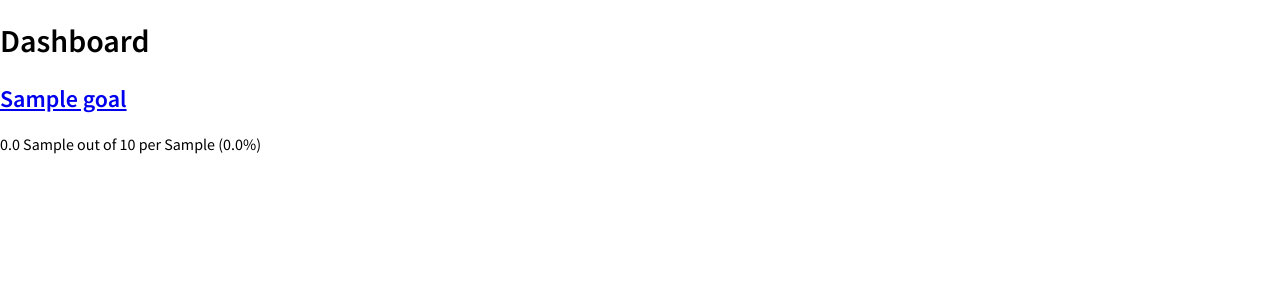
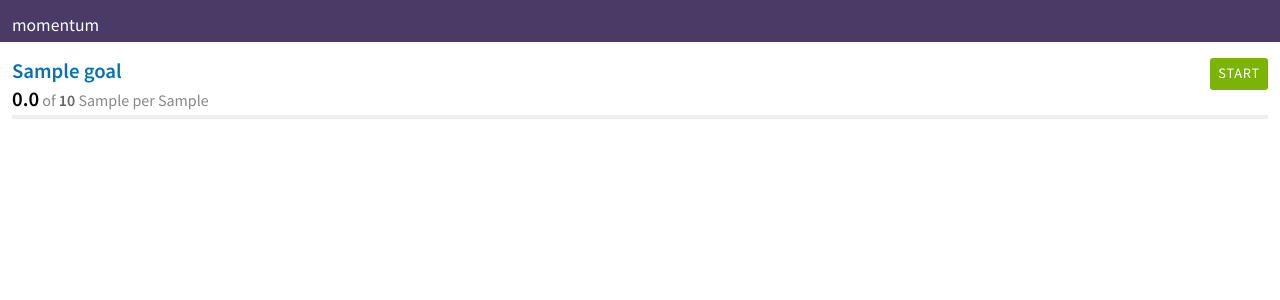
Before and after one commit to mod2/momentum, a Django app: page / in a window 1280 px wide. Shown: the top 300 px of the page. Run offline with Django 3.2, Linux system fonts and the light colour scheme; a user stored in the database is signed in; tables that the repository leaves empty hold one stand-in row (values such as "Sample post").

Commit message:
Dashboard work

```diff
--- a/momentum/models.py
+++ b/momentum/models.py
@@ -33,6 +33,16 @@ class Goal(models.Model):
     def __unicode__(self):
         return self.name
 
+    def in_progress(self):
+        if len(self.entries.all()) > 0:
+            last_entry = list(self.entries.all())[-1]
+            if not last_entry.stop_time:
+                return True
+            else:
+                return False
+        else:
+            return False
+
     def convert_to_resolution(self, duration):
         if self.type == "minutes":
             return (duration % 3600) / 60.0
@@ -44,11 +54,9 @@ class Goal(models.Model):
     def get_current_elapsed_time(self):
         """ Returns current elapsed time in seconds. """
 
-        entries = Entry.objects.filter(goal=self)
-
-        if len(entries) > 0:
+        if len(self.entries.all()) > 0:
             now = datetime.utcnow().replace(tzinfo=utc)
-            last_entry = list(entries)[-1]
+            last_entry = list(self.entries.all())[-1]
 
             # If we're stopped, there's no current elapsed time
             if last_entry.stop_time:
@@ -74,13 +82,15 @@ class Goal(models.Model):
         if self.period == "day":
             # Get all entries for this goal today and sum up the amounts
 
-            now = datetime.utcnow().replace(tzinfo=utc)
+            #now = datetime.utcnow().replace(tzinfo=utc)
+            now = datetime.now()
             today = now.date()
             tomorrow = today + timedelta(1)
             today_start = datetime.combine(today, time())
             today_end = datetime.combine(tomorrow, time())
 
-            entries = Entry.objects.filter(goal=self, time__lte=today_end, time__gte=today_start)
+            #entries = Entry.objects.filter(goal=self, time__lte=today_end, time__gte=today_start)
+            entries = self.entries.filter(time__lte=today_end, time__gte=today_start)
 
             total_time = 0
             for entry in entries:
@@ -98,7 +108,7 @@ class Goal(models.Model):
         return self.convert_to_resolution(self.get_current_amount())
 
     def get_current_percentage(self):
-        return (self.convert_to_resolution(self.get_current_amount()) / self.target_amount) * 100.0
+        return min((self.get_current_amount_converted() / self.target_amount) * 100.0, 100.0)
 
 class Entry(models.Model):
     goal = models.ForeignKey(Goal, related_name='entries')
--- a/momentum/static/style.css
+++ b/momentum/static/style.css
@@ -4,7 +4,152 @@
 	font-family: "Source Sans Pro", Helvetica, Arial;
 }
 
+.container {
+	padding-left: 12px;
+	padding-right: 12px;
+}
+
 body {
 	margin: 0;
 	padding: 0;
 }
+
+header h1 {
+	background: #4a3a66;
+	font-size: 1.1em;
+	font-weight: normal;
+	margin: 0;
+}
+
+header h1 a {
+	color: #d4b6e2;
+	display: block;
+	padding: 12px;
+	padding-bottom: 6px;
+	padding-top: 14px;
+	text-decoration: none;
+}
+
+header h1 a:hover {
+	color: #fff;
+}
+
+#content h1 {
+	color: #aaa;
+	font-size: .9em;
+	font-weight: 400;
+	letter-spacing: 0.06em;
+	margin: 0;
+	padding-bottom: 5px;
+	padding-top: 12px;
+	text-transform: uppercase;
+}
+
+
+/* Goals on dashboard */
+
+#content .goal {
+	padding-bottom: 16px;
+	padding-top: 16px;
+}
+
+#content .goal h2 {
+	font-size: 1.3em;
+	margin: 0;
+}
+
+#content .goal h2 a {
+	color: #0772b3;
+	text-decoration: none;
+}
+
+#content .goal .timer {
+	animation: cycle 2s alternate infinite;
+	-webkit-animation: cycle 2s alternate infinite;
+	background: #444;
+	border-radius: 3px;
+	color: rgba(255, 255, 255, 0.8);
+	display: inline-block;
+	font-size: .9em;
+	font-style: italic;
+	margin-top: .3em;
+	margin-bottom: .1em;
+	padding: 2px 6px 3px;
+}
+
+@keyframes cycle {
+	0% { background: #f02a6e; }
+	50% { background: #ca4da2; }
+	100% { background: #f02a6e; }
+}
+
+@-webkit-keyframes cycle {
+	0% { background: #f02a6e; }
+	50% { background: #ca4da2; }
+	100% { background: #f02a6e; }
+}
+
+#content .goal .timer .num {
+	color: #fff;
+	font-weight: 600;
+}
+
+#content .goal .info {
+	color: #888;
+	margin-top: .15em;
+}
+
+#content .goal .current {
+	color: #040200;
+	font-size: 1.3em;
+	font-weight: 600;
+}
+
+#content .goal .target {
+	color: #666;
+	font-weight: 600;
+}
+
+#content .goal .percent {
+	font-style: italic;
+}
+
+#content .goal .percentage-wrapper {
+}
+
+#content .goal .percentage {
+	background: #eee;
+	margin-top: 3px;
+	width: 100%;
+	height: 4px;
+}
+
+#content .goal .percentage .bar {
+	background: #444;
+	height: 3px;
+}
+
+#content .goal .button {
+	background: #444;
+	border-radius: 3px;
+	color: #fff;
+	cursor: pointer;
+	font-size: .9em;
+	float: right;
+	letter-spacing: 0.05em;
+	padding: 6px 8px 8px;
+	text-transform: uppercase;
+}
+
+#content .goal .button:hover {
+	background: #444 !important;
+}
+
+#content .goal .button.start {
+	background: #7bb307;
+}
+
+#content .goal .button.stop {
+	background: #c26b51;
+	background: #f02a6e;
+}
--- a/momentum/templates/_base.html
+++ b/momentum/templates/_base.html
@@ -5,6 +5,7 @@
 	<title>Momentum</title>
 
 	<meta charset="utf-8">
+	<meta name="viewport" content="width=device-width, initial-scale=1.0, user-scalable=no" />
 
 	<link href='http://fonts.googleapis.com/css?family=Source+Sans+Pro:400,600,400italic,600italic' rel='stylesheet' type='text/css'>
 	<link href="{% static 'style.css' %}" type="text/css" rel="stylesheet">
@@ -13,29 +14,15 @@
 	<link rel="shortcut icon" href="{% static 'favicon.png' %}?v=1">
 
 	<script src="{% static 'jquery-2.1.1.min.js' %}" type="text/javascript" charset="utf-8"></script>
-
-	{# New project page, edit project page #}
-	{% if type == 'edit' or type == 'new' %}
-	<script src="{% static 'jquery.autocomplete.min.js' %}" type="text/javascript" charset="utf-8"></script>
-	<script src="{% static 'jquery-ui.min.js' %}" type="text/javascript" charset="utf-8"></script>
-    <script src="{% static 'me.js/mediaelement-and-player.min.js' %}" type="text/javascript" charset="utf-8"></script>
-	{% endif %}
-
-	<script src="{% static 'codex.js' %}" type="text/javascript" charset="utf-8"></script>
-
-    {# Audio controls #}
-    {% if type == 'transcribe' and item and item.type == 'audio' %}
-	<script src="{% static 'audio.js' %}" type="text/javascript" charset="utf-8"></script>
-	<script src="{% static 'jquery.hotkeys.js' %}" type="text/javascript" charset="utf-8"></script>
-    <script src="{% static 'me.js/mediaelement-and-player.min.js' %}" type="text/javascript" charset="utf-8"></script>
-    <link rel="stylesheet" href="{% static 'me.js/mediaelementplayer.css' %}" type="text/css" media="screen" charset="utf-8">
-    {% endif %}
-
-	{% if integrations.dropbox %}
-	<script type="text/javascript" src="https://www.dropbox.com/static/api/2/dropins.js" id="dropboxjs" data-app-key="{{ integrations.dropbox.key }}"></script>
-	{% endif %}
+	<script src="{% static 'momentum.js' %}" type="text/javascript" charset="utf-8"></script>
 </head>
 <body>
+	<header>
+		<h1><a href="{% url "dashboard" %}">momentum</a></h1>
+	</header>
+
+	<div id="content">
 	{% block content %}{% endblock content %}
+	</div>
 </body>
 </html>
--- a/momentum/templates/dashboard.html
+++ b/momentum/templates/dashboard.html
@@ -1,12 +1,27 @@
 {% extends '_base.html' %}
 
 {% block content %}
-<h1>Dashboard</h1>
 
 {% for goal in goals %}
-<div class="goal">
+<div class="goal container">
+	{% if goal.in_progress %}
+	<span class="button stop">Stop</span>
+	{% else %}
+	<span class="button start">Start</span>
+	{% endif %}
+
 	<h2><a href="{% url "goal" goal.slug %}">{{ goal.name }}</a></h2>
-	<p>{{ goal.get_current_amount_converted|floatformat:1 }} {{ goal.type }} out of {{ goal.target_amount }} per {{ goal.period }} ({{ goal.get_current_percentage|floatformat:1 }}%)</p>
+
+	{% if goal.get_current_elapsed_time != 0 %}
+	<div class="timer">Timer running: <span class="num">{{ goal.get_current_elapsed_time_converted|floatformat:1 }}</span> {{ goal.type }}</div>
+	{% endif %}
+
+	<div class="info"><span class="current">{{ goal.get_current_amount_converted|floatformat:1 }}</span> of <span class="target">{{ goal.target_amount }}</span> {{ goal.type }} per {{ goal.period }}</div>
+
+	<div class="percentage-wrapper">
+		<div class="percentage"><div class="bar" style="width: {{ goal.get_current_percentage|floatformat:1 }}%;"></div></div>
+	</div>
 </div>
 {% endfor %}
+
 {% endblock content %}
```
Also changed, not shown: momentum/templates/goal.html (+7 -5 lines).
